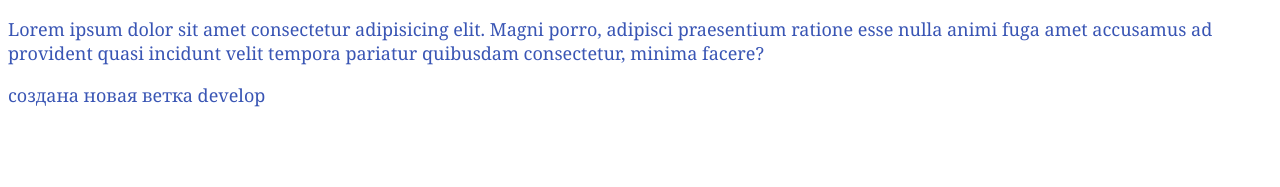
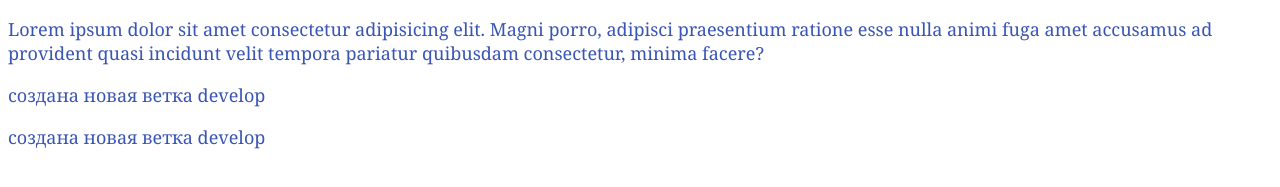
Before and after one commit to azltv/test-repo, a plain HTML site: page index.html in a window 1280 px wide. Shown: the part 133-320 px from the top of the page. Drawn offline with Linux system fonts and the light colour scheme.

Commit message:
first commit into about branch

```diff
--- a/index.html
+++ b/index.html
@@ -14,5 +14,7 @@
     <!--comment in html-->
     <!--new branch develop created-->
     <p>создана новая ветка develop</p>
+    <!--new branch about created-->
+    <p>создана новая ветка develop</p>
 </body>
 </html>
```
